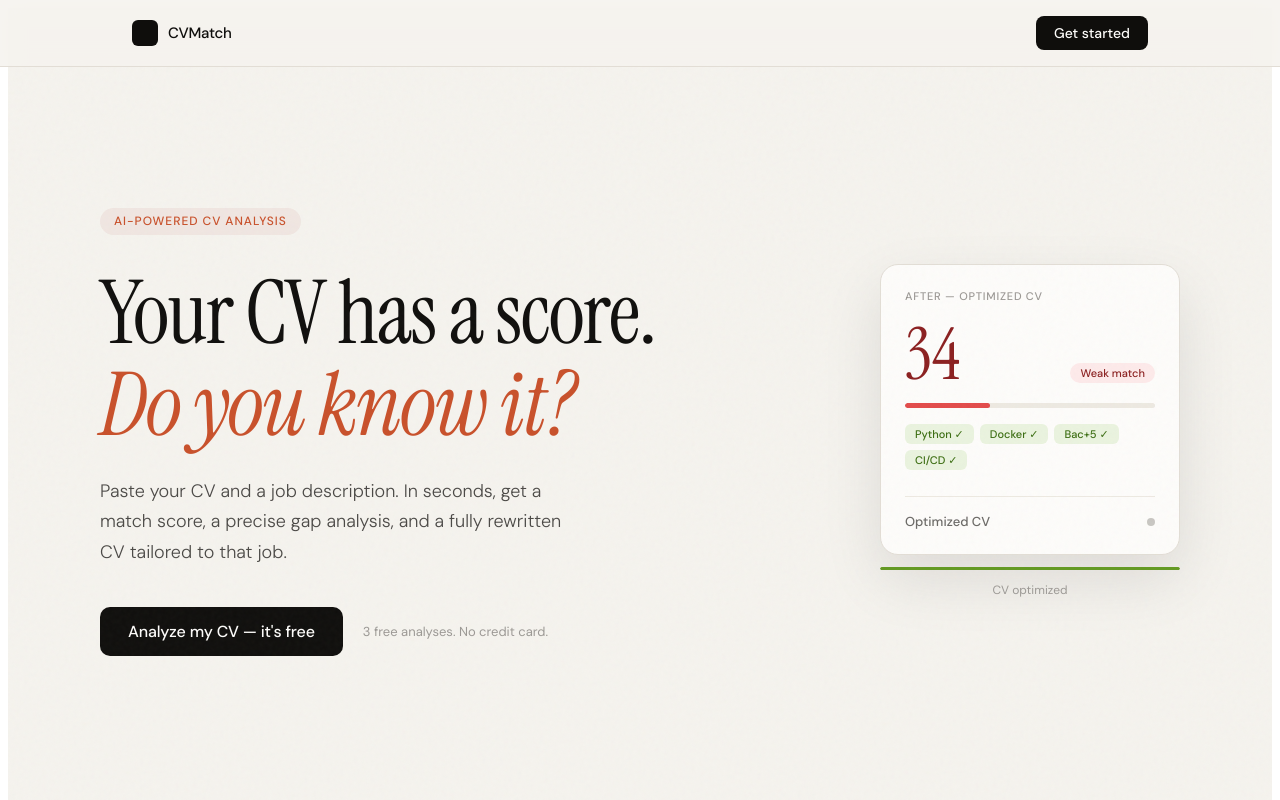
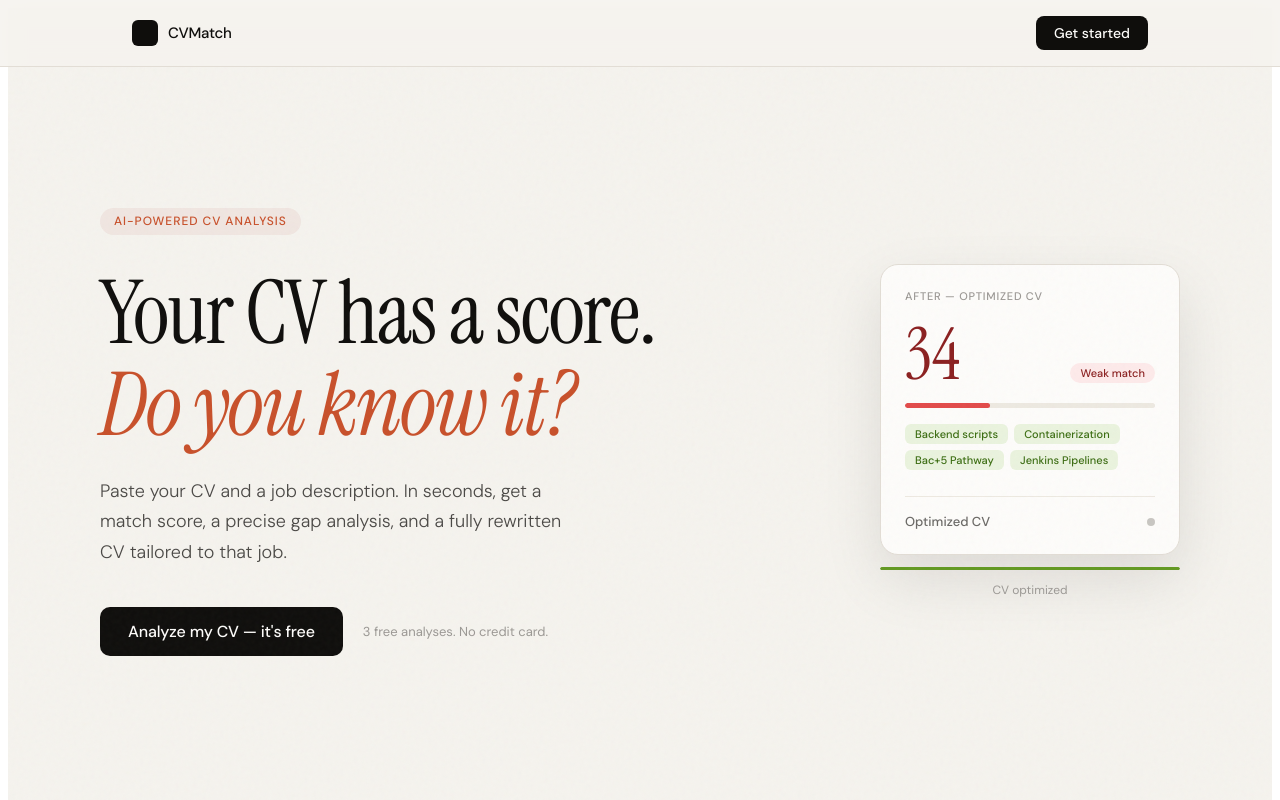
Before and after one commit to MaotyKevin/cv.analyzer, a React (Vite) app in the folder cvmatch-frontend/: page / in a window 1280 px wide. Shown: the top 800 px of the page. Built offline with nearby package versions, Linux system fonts and the light colour scheme; no server answers.

Commit message:
landing page

```diff
--- a/cvmatch-frontend/src/components/ScoreCard.jsx
+++ b/cvmatch-frontend/src/components/ScoreCard.jsx
@@ -1,10 +1,19 @@
 import { useEffect, useRef, useState } from "react";
 import "../styles/components/ScoreCard.css";
 
-const TAGS = ["Python", "Docker", "Bac+5", "CI/CD"];
-const TAGS_GOOD = ["Python", "Docker", "Bac+5", "CI/CD"];
+const TAGS_BEFORE = [
+  "Python",
+  "Docker",
+  "Bac+3 (ongoing)",
+  "devops",
+];
 
-const PHASES = ["before", "analyzing", "after"];
+const TAGS_AFTER = [
+  "Backend scripts",
+  "Containerization",
+  "Bac+5 Pathway",
+  "Jenkins Pipelines",
+];
 
 function sleep(ms) {
   return new Promise((r) => setTimeout(r, ms));
@@ -15,10 +24,9 @@ export default function ScoreCard() {
   const [phase, setPhase] = useState("before");
   const [progress, setProgress] = useState(0);
   const [progressLabel, setProgressLabel] = useState("Waiting...");
-  const [tagStates, setTagStates] = useState(TAGS.map(() => "bad"));
-  const [tagVisible, setTagVisible] = useState(TAGS.map(() => true));
+  const [tagStates, setTagStates] = useState(TAGS_BEFORE.map(() => "bad"));
+  const [tagVisible, setTagVisible] = useState(TAGS_BEFORE.map(() => true));
   const [cvReady, setCvReady] = useState(false);
-  const running = useRef(false);
 
   const getScoreColor = (s) => {
     if (s >= 70) return { num: "#3B6D11", bar: "#639922", badge: "#EAF3DE", badgeText: "#3B6D11", label: "Strong match" };
@@ -36,8 +44,8 @@ export default function ScoreCard() {
         setPhase("before");
         setProgress(0);
         setProgressLabel("Waiting...");
-        setTagStates(TAGS.map(() => "bad"));
-        setTagVisible(TAGS.map(() => true));
+        setTagStates(TAGS_BEFORE.map(() => "bad"));
+        setTagVisible(TAGS_BEFORE.map(() => true));
         setCvReady(false);
 
         await sleep(1800);
@@ -46,15 +54,13 @@ export default function ScoreCard() {
         // phase: analyzing
         setPhase("analyzing");
 
-        // progress bar
         const animateProgress = async (from, to, dur, label) => {
           setProgressLabel(label);
           const steps = 30;
           const stepDur = dur / steps;
           for (let i = 0; i <= steps; i++) {
             if (cancelled) return;
-            const pct = from + (to - from) * (i / steps);
-            setProgress(Math.round(pct));
+            setProgress(Math.round(from + (to - from) * (i / steps)));
             await sleep(stepDur);
           }
         };
@@ -65,27 +71,26 @@ export default function ScoreCard() {
         if (cancelled) break;
         await sleep(400);
 
-        // phase: after — flip tags
+        // phase: after — flip tags one by one
         setPhase("after");
         setProgressLabel("CV optimized");
 
-        for (let i = 0; i < TAGS.length; i++) {
+        for (let i = 0; i < TAGS_BEFORE.length; i++) {
           if (cancelled) break;
           setTagVisible((prev) => prev.map((v, idx) => (idx === i ? false : v)));
-          await sleep(180);
+          await sleep(200);
           setTagStates((prev) => prev.map((s, idx) => (idx === i ? "good" : s)));
           setTagVisible((prev) => prev.map((v, idx) => (idx === i ? true : v)));
-          await sleep(200);
+          await sleep(220);
         }
 
-        // animate score
+        // animate score climbing
         const animateScore = async (from, to, dur) => {
           const steps = 40;
           const stepDur = dur / steps;
           for (let i = 0; i <= steps; i++) {
             if (cancelled) return;
-            const val = Math.round(from + (to - from) * (i / steps));
-            setScore(val);
+            setScore(Math.round(from + (to - from) * (i / steps)));
             await sleep(stepDur);
           }
         };
@@ -97,7 +102,7 @@ export default function ScoreCard() {
         await sleep(2800);
 
         // fade out tags before reset
-        for (let i = TAGS.length - 1; i >= 0; i--) {
+        for (let i = TAGS_BEFORE.length - 1; i >= 0; i--) {
           if (cancelled) break;
           setTagVisible((prev) => prev.map((v, idx) => (idx === i ? false : v)));
           await sleep(80);
@@ -133,19 +138,16 @@ export default function ScoreCard() {
         </div>
 
         <div className="sc-bar-track">
-          <div
-            className="sc-bar-fill"
-            style={{ width: `${score}%`, background: colors.bar }}
-          />
+          <div className="sc-bar-fill" style={{ width: `${score}%`, background: colors.bar }} />
         </div>
 
         <div className="sc-tags">
-          {TAGS.map((tag, i) => (
+          {TAGS_BEFORE.map((_, i) => (
             <span
-              key={tag}
+              key={i}
               className={`sc-tag sc-tag-${tagStates[i]} ${tagVisible[i] ? "sc-tag-visible" : "sc-tag-hidden"}`}
             >
-              {tagStates[i] === "good" ? `${TAGS_GOOD[i]} \u2713` : tag}
+              {tagStates[i] === "good" ? TAGS_AFTER[i] : TAGS_BEFORE[i]}
             </span>
           ))}
         </div>
```
